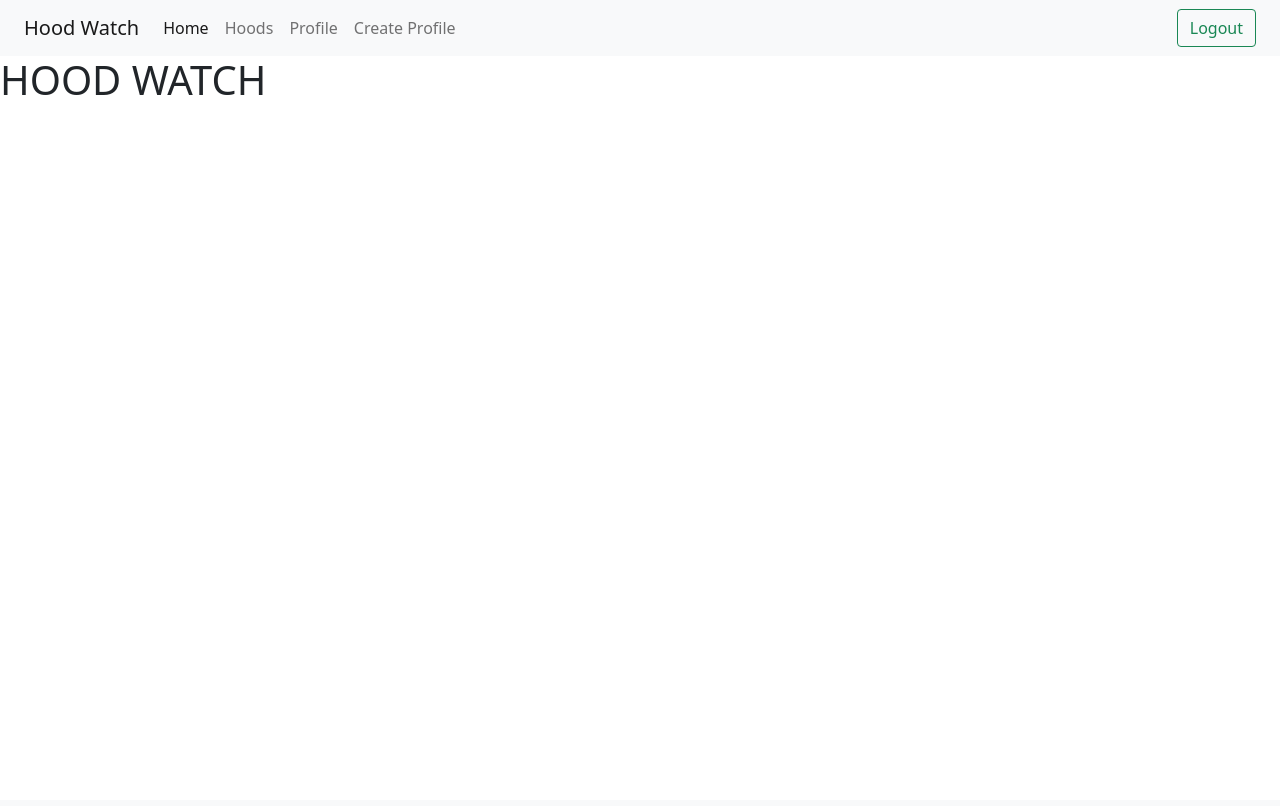
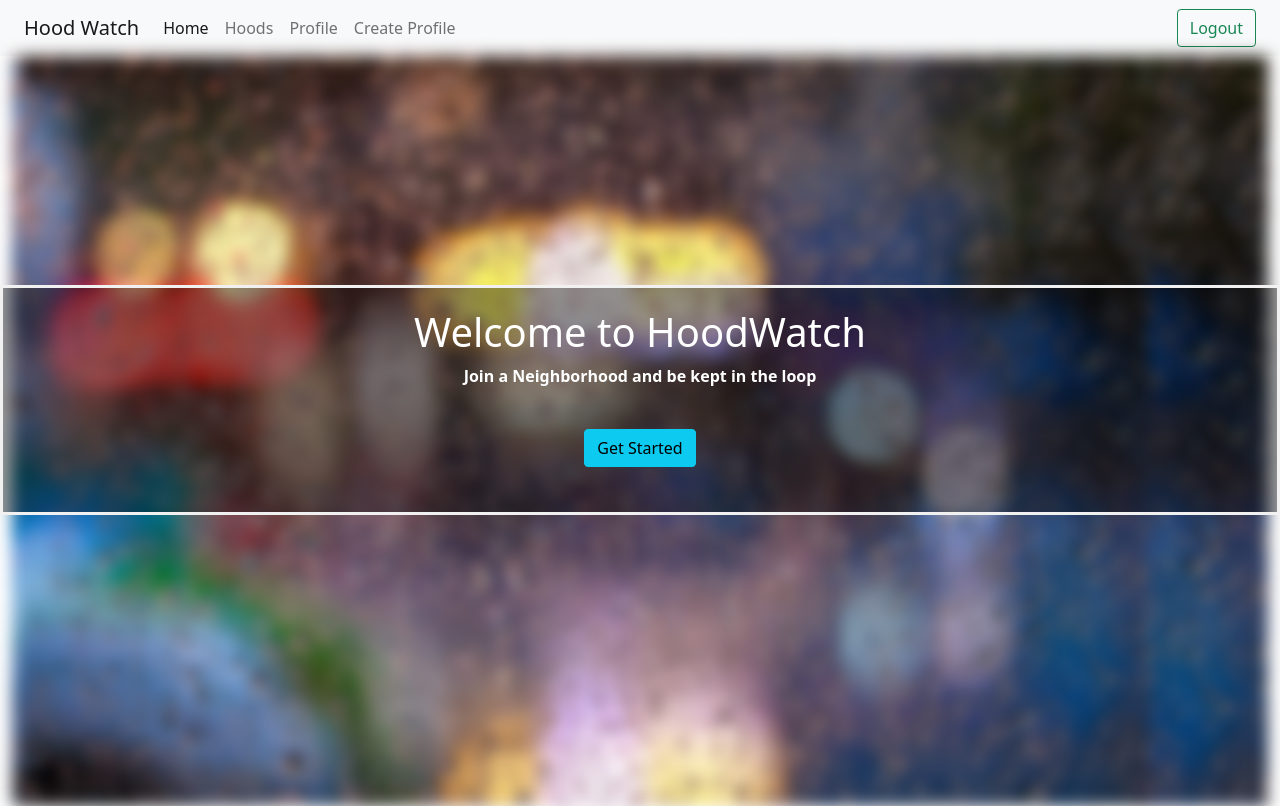
Before and after one commit to lydiah1wachira/Neighborhood-Watch, a Django app: page /neighborhood/ in a window 1280 px wide. Before the commit the page ends 95 px from the top, so only its background shows below. Run offline with Django 4.2, Linux system fonts and the light colour scheme; the visitor is signed in with stand-in values (Sample User, id 1); some libraries are stand-ins or nearby versions.

```diff
--- /dev/null
+++ b/neighborhood/static/neighborhood/css/styles.css
@@ -0,0 +1,46 @@
+body, html {
+    height: 100%;
+  }
+
+  * {
+    box-sizing: border-box;
+  }
+
+  .bg-image {
+
+    background-image: url("../images/bbgg.jpeg");
+
+
+    filter: blur(8px);
+    -webkit-filter: blur(8px);
+
+
+    height: 100%;
+
+    /* Center and scale the image nicely */
+    background-position: center;
+    background-repeat: no-repeat;
+    background-size: cover;
+  }
+
+  /* Position text in the middle of the page/image */
+  .bg-text {
+    background-color: rgb(0,0,0); /* Fallback color */
+    background-color: rgba(0,0,0, 0.4); /* Black w/opacity/see-through */
+    color: white;
+    font-weight: bold;
+    border: 3px solid #f1f1f1;
+    position: absolute;
+    top: 50%;
+    left: 50%;
+    transform: translate(-50%, -50%);
+    z-index: 2;
+    width: 80%;
+    padding: 20px;
+    text-align: center;
+  }
+
+  .get-started{
+    padding-top: 2%;
+    padding-bottom: 2%;
+  }
--- a/neighborhood/templates/base.html
+++ b/neighborhood/templates/base.html
@@ -1,4 +1,5 @@
 {% load bootstrap5 %}
+{% load static %}
 
 <!DOCTYPE html>
 <html lang="en">
@@ -11,13 +12,18 @@
     {%else%}
     <title>Hood Watch </title>
     {% endif %}
+
     {% block styles %}
+    <link rel="stylesheet" href="{% static 'neighborhood/css/styles.css' %}">
     {% bootstrap_css %}
-  {% endblock %}
+
+    {% endblock %}
 </head>
 <body>
     {% include 'navbar.html' %}
+
     {% block content%} {% endblock %}
+
     {% block scripts %}
         <script src="https://ajax.googleapis.com/ajax/libs/jquery/3.2.1/jquery.min.js"></script>
      {% bootstrap_javascript %}
--- a/neighborhood/templates/index.html
+++ b/neighborhood/templates/index.html
@@ -1,4 +1,22 @@
 {% extends 'base.html' %}
+{% load bootstrap5 %}
+{% load static %}
 {%block content%}
-<h1>HOOD WATCH</h1>
+    <div class="container-fluid">
+    <div class="row">
+      <div class="bg-image">
+        <img src="../static/neighborhood/images/bbgg.jpeg" />
+      </div>
+
+      <div class="bg-text">
+        <h1 class="text1">Welcome to HoodWatch</h1>
+        <p>Join a Neighborhood and be kept in the loop</p>
+        <div class="get-started">
+          <a href="{% url 'create_profile' %}">
+            <button class="btn btn-info">Get Started</button>
+          </a>
+        </div>
+      </div>
+    </div>
+    </div>
 {% endblock %}
--- a/neighborhood/templates/registration/register.html
+++ b/neighborhood/templates/registration/register.html
@@ -12,6 +12,7 @@
         </div>
 
         <div class="col-md-6">
+
             <div class="register">
                 <form action="" novalidate method="post">
                     {% csrf_token %}
```
Also changed, not shown: neighborhood/templates/create_profile.html (+14 -1 lines), neighborhood/static/neighborhood/images/bbgg.jpeg (added), neighborhood/static/neighborhood/images/bgbg.jpeg (added), neighborhood/static/neighborhood/images/default.png (added), neighborhood/static/neighborhood/images/profile.jpg (added).
